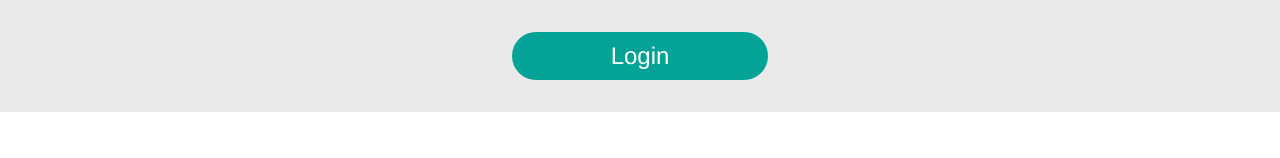
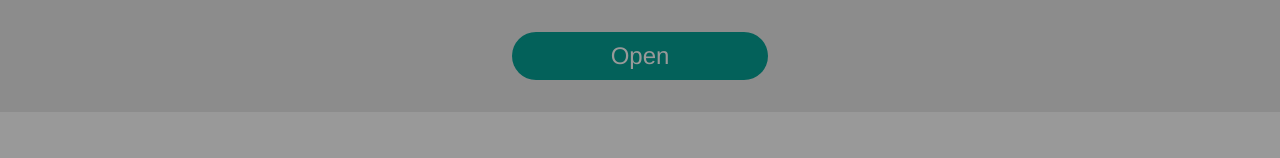
Before and after one commit to maxiCalderonBuono/headlessUi-practice, a React (Create React App) app: page / in a window 1280 px wide. Before the commit this address had no page. Shown: the top 158 px of the page. Built offline with nearby package versions, Linux system fonts and the light colour scheme.

Commit message:
github pages fixes

```diff
--- a/src/App.js
+++ b/src/App.js
@@ -16,7 +16,7 @@ function App() {
       <div className="flex justify-center w-full h-full p-8 md:h-full bg-background_main">
         {/*<NavBar />
       <ProductListContainer /> */}
-        <Button styles={styles.PRIMARY_BUTTON} content="Login" />
+
         <AppRouter />
       </div>
     </Provider>
--- a/src/routers/AppRouter.js
+++ b/src/routers/AppRouter.js
@@ -11,7 +11,7 @@ const AppRouter = () => {
   return (
     <Router>
       <Routes>
-        <Route path="/auth/*" element={<AuthRouter />} />
+        <Route path="/*" element={<AuthRouter />} />
       </Routes>
     </Router>
   );
--- a/src/routers/AuthRouters.js
+++ b/src/routers/AuthRouters.js
@@ -10,7 +10,7 @@ const AuthRouter = () => {
       <div>
         <Routes>
           <Route path="login" element={<LoginScreen />} />
-          <Route path="register" element={<RegisterScreen />} />
+          <Route path="auth/register" element={<RegisterScreen />} />
           <Route path="*" element={<LoginScreen />} />
         </Routes>
       </div>
```
Also changed, not shown: 8 other files (tests, documents, lock files or other folders).
